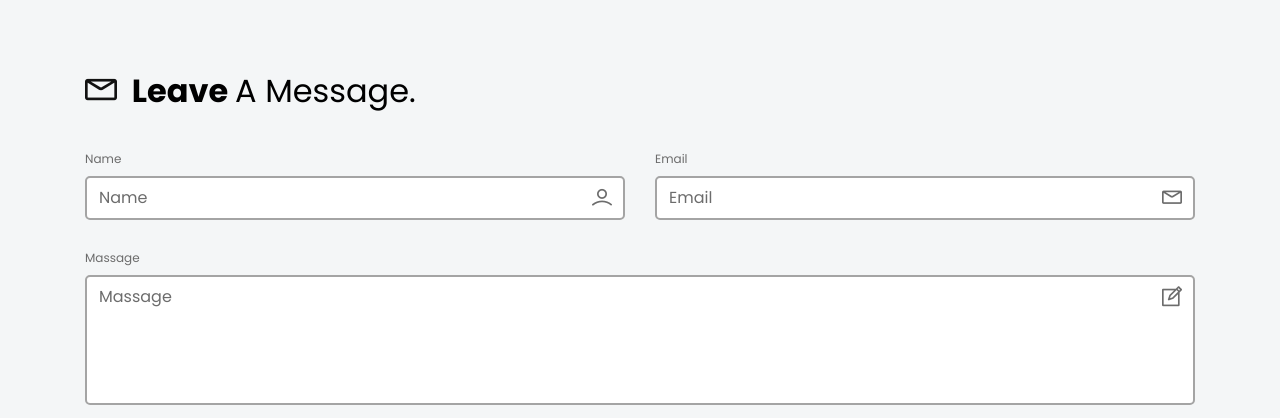
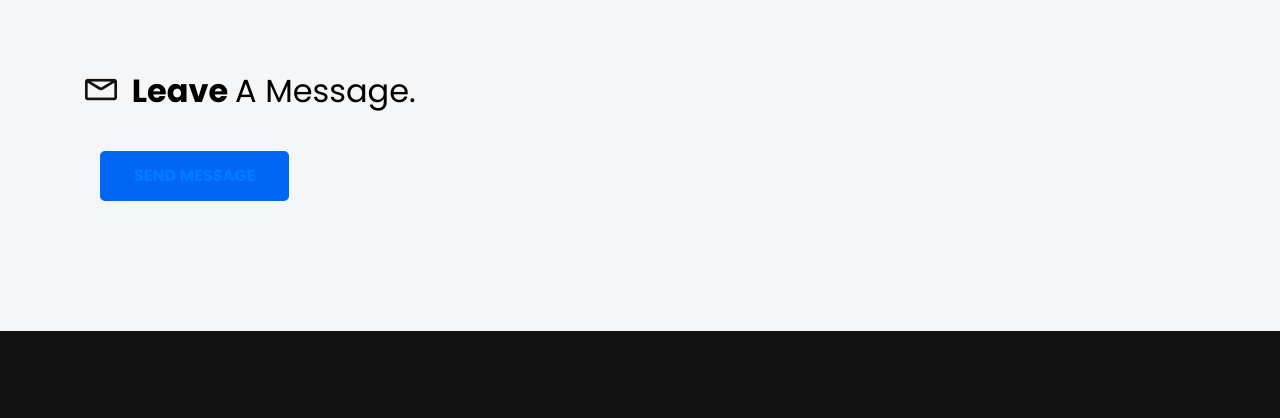
Before and after one commit to rishabhgawai123/SHM, a plain HTML site: page index.html in a window 1280 px wide. Shown: the part 6170-6588 px from the top of the page. Drawn offline with Linux system fonts and the light colour scheme.

Commit message:
Add files via upload

```diff
--- a/index.html
+++ b/index.html
@@ -736,39 +736,11 @@
                     <div class="contact-wrapper form-style-two pt-115">
                         <h4 class="contact-title pb-10"><i class="lni lni-envelope"></i> Leave <span>A Message.</span></h4>
 
-                        <form id="contact-form" action="assets/contact.php" method="post">
-                            <div class="row">
-                                <div class="col-md-6">
-                                    <div class="form-input mt-25">
-                                        <label>Name</label>
-                                        <div class="input-items default">
-                                            <input name="name" type="text" placeholder="Name">
-                                            <i class="lni lni-user"></i>
-                                        </div>
-                                    </div> <!-- form input -->
-                                </div>
-                                <div class="col-md-6">
-                                    <div class="form-input mt-25">
-                                        <label>Email</label>
-                                        <div class="input-items default">
-                                            <input type="email" name="email" placeholder="Email">
-                                            <i class="lni lni-envelope"></i>
-                                        </div>
-                                    </div> <!-- form input -->
-                                </div>
-                                <div class="col-md-12">
-                                    <div class="form-input mt-25">
-                                        <label>Massage</label>
-                                        <div class="input-items default">
-                                            <textarea name="massage" placeholder="Massage"></textarea>
-                                            <i class="lni lni-pencil-alt"></i>
-                                        </div>
-                                    </div> <!-- form input -->
-                                </div>
+
                                 <p class="form-message"></p>
                                 <div class="col-md-12">
                                     <div class="form-input light-rounded-buttons mt-30">
-                                        <button class="main-btn light-rounded-two">Send Message</button>
+                                        <button class="main-btn light-rounded-two"><a href="https://gmail.us8.list-manage.com/subscribe?u=22e1189cdaaaaa188f04bf276&id=d482693de1"> Send Message</button></a>
                                     </div> <!-- form input -->
                                 </div>
                             </div> <!-- row -->
@@ -778,6 +750,7 @@
             </div> <!-- row -->
         </div> <!-- container -->
     </section>
+
 
     <!--====== CONTACT PART ENDS ======-->
 
```
